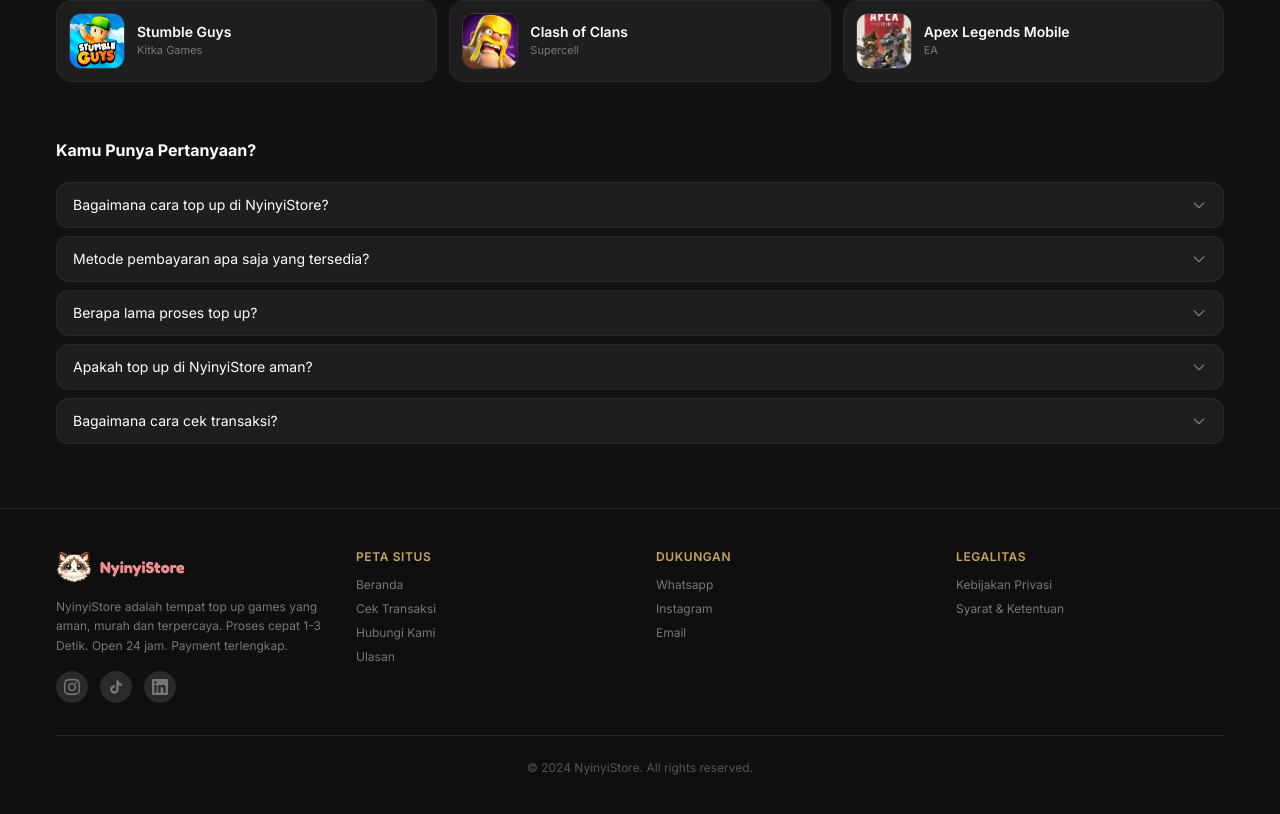
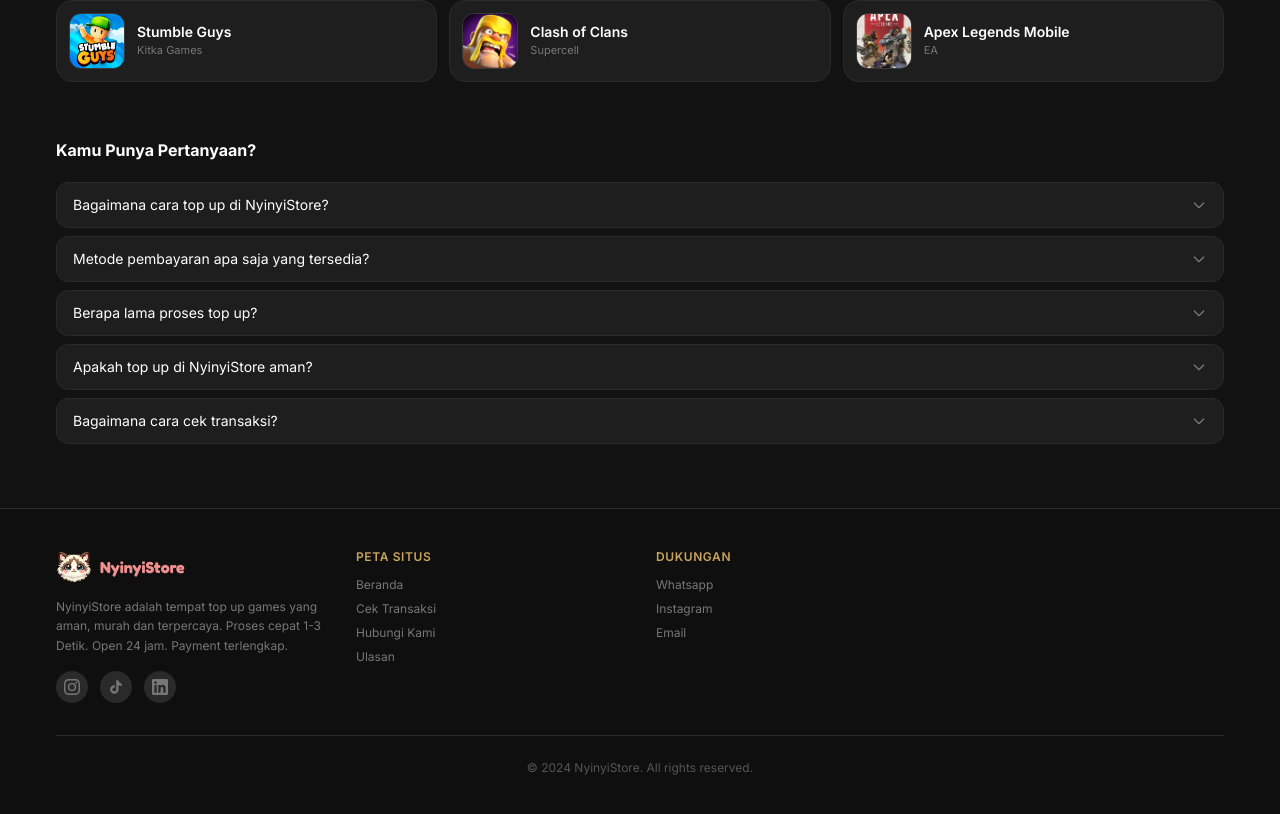
Before and after one commit to rinonism/nyinyistore, a Next.js app: page / in a window 1280 px wide. Shown: the part 1161-1975 px from the top of the page. Built offline with nearby package versions, Linux system fonts and the light colour scheme.

Commit message:
Remove Legalitas section from footer

```diff
--- a/src/app/page.tsx
+++ b/src/app/page.tsx
@@ -126,14 +126,6 @@ export default function HomePage() {
               </ul>
             </div>
 
-            {/* Legalitas */}
-            <div>
-              <h3 className="mb-3 text-xs font-semibold text-[#c8a45c] uppercase tracking-wider">Legalitas</h3>
-              <ul className="space-y-2 text-xs text-[#777]">
-                <li><a href="#" className="hover:text-white transition-colors">Kebijakan Privasi</a></li>
-                <li><a href="#" className="hover:text-white transition-colors">Syarat & Ketentuan</a></li>
-              </ul>
-            </div>
           </div>
 
           {/* Bottom */}
```
